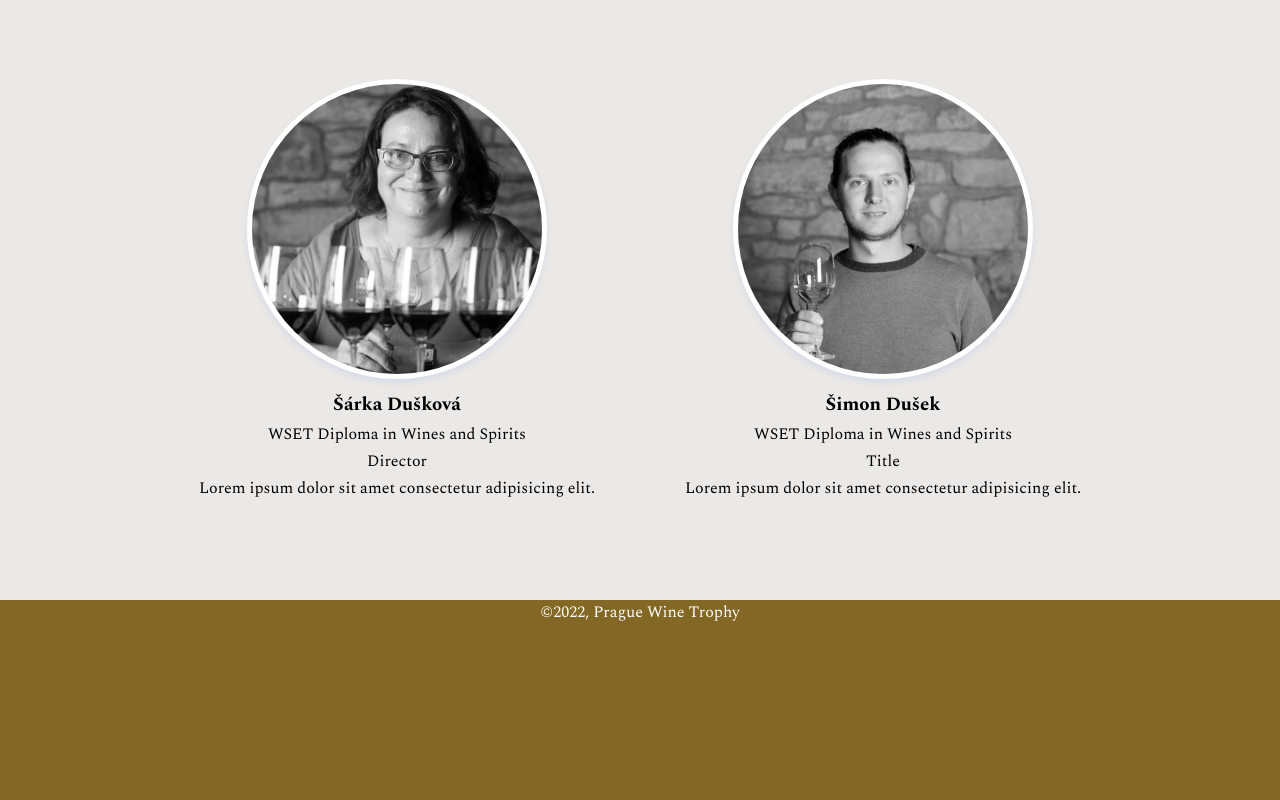
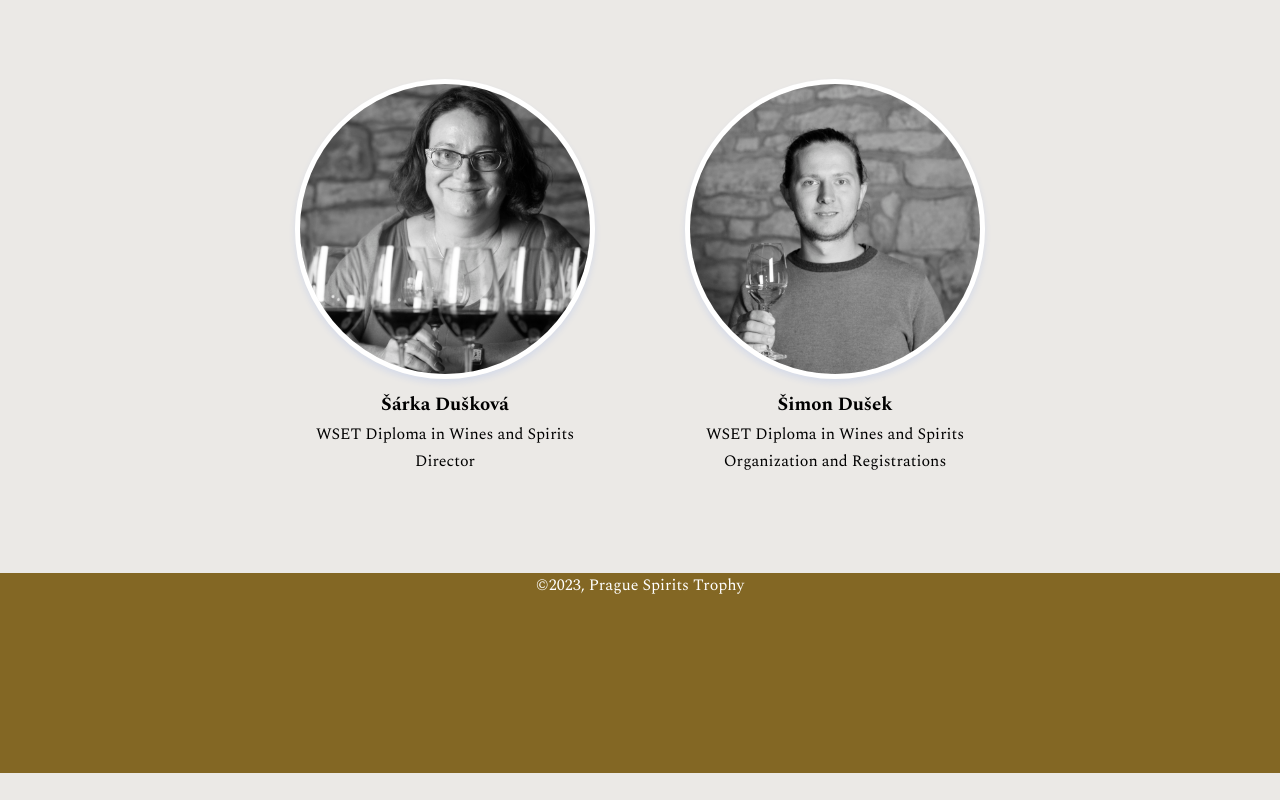
Before and after one commit to Kaja7/PRAGUE-SPIRITS-TROPHY, an Eleventy site: page index.html in a window 1280 px wide. Shown: the part 1121-1921 px from the top of the page. After the commit the page ends 1894 px from the top, so only its background shows below. Built offline with nearby package versions, Linux system fonts and the light colour scheme; Eleventy itself is replaced by a stand-in of ours; files that its build step writes are made by us from their sources; a web font is replaced by a local one.

Commit message:
upravenytitles

```diff
--- a/_includes/sablona.njk
+++ b/_includes/sablona.njk
@@ -40,7 +40,7 @@
 
     <!-- sekce patička -->
 	 <footer class="footer">
-		<p>©2022, Prague Wine Trophy</p>
+		<p>©2023, Prague Spirits Trophy</p>
 	</footer>
 
 	</div>
--- a/index.html
+++ b/index.html
@@ -35,7 +35,6 @@ title: About Prague Spirits Trophy
 				<h3>Šárka Dušková</h3>
 				<p>WSET Diploma in Wines and Spirits</p>
 				<p>Director</p>
-				<p>Lorem ipsum dolor sit amet consectetur adipisicing elit.</p>
 			</div>
 		</div>
 	</section>
@@ -48,8 +47,7 @@ title: About Prague Spirits Trophy
 			<div class="simon__portrait__text">
 				<h3>Šimon Dušek</h3>
 				<p>WSET Diploma in Wines and Spirits</p>
-				<p>Title</p>
-				<p>Lorem ipsum dolor sit amet consectetur adipisicing elit.</p>
+				<p>Organization and Registrations</p>
 			</div>
 		</div>
 	</section>
```
